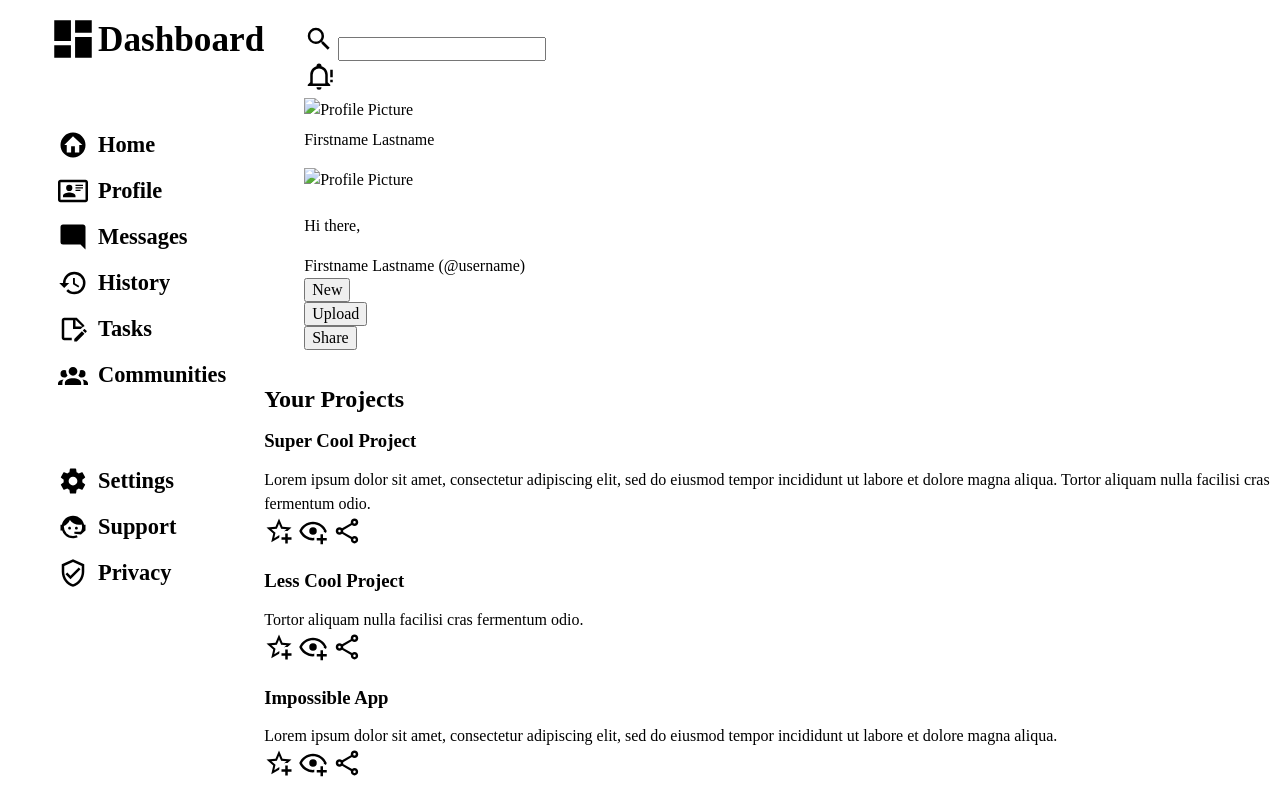
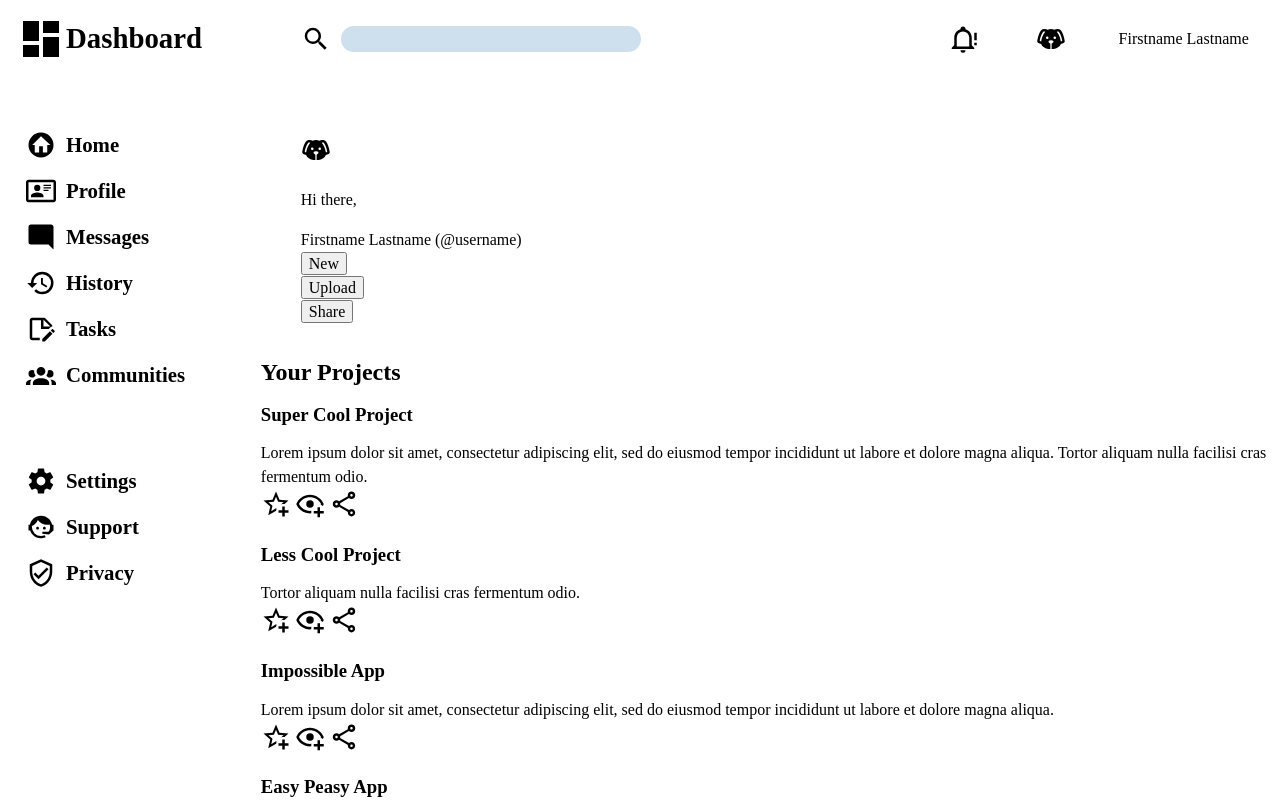
Before and after one commit to cblaylock18/admin-dashboard, a plain HTML site: page index.html in a window 1280 px wide. Shown: the top 801 px of the page. Drawn offline with Linux system fonts and the light colour scheme.

Commit message:
Add assests for profile image and setup grid on search bar row

```diff
--- a/index.html
+++ b/index.html
@@ -73,9 +73,7 @@
                         <li>
                             <form method="get" class="search-form">
                                 <label for="search-bar"
-                                    ><img
-                                        src="./imgs/magnify.svg"
-                                        alt="Search icon"
+                                    ><img src="./imgs/magnify.svg" alt="Search"
                                 /></label>
                                 <input
                                     type="search"
@@ -90,13 +88,17 @@
                                 alt="Notifications"
                             />
                         </li>
-                        <li><img src="TBD" alt="Profile Picture" /></li>
+                        <li>
+                            <img src="./imgs/dog.svg" alt="Profile Picture" />
+                        </li>
                         <li>Firstname Lastname</li>
                     </ul>
                 </div>
                 <div class="nav">
                     <ul>
-                        <li><img src="TBD" alt="Profile Picture" /></li>
+                        <li>
+                            <img src="./imgs/dog.svg" alt="Profile Picture" />
+                        </li>
                         <li>
                             <p>Hi there,</p>
                             <p>Firstname Lastname (@username)</p>
@@ -278,22 +280,22 @@
                 <div class="trending">
                     <h2>Announcements</h2>
                     <div class="trending-card">
-                        <img src="TBD" alt="Profile Picture" />
+                        <img src="./imgs/cat.svg" alt="Profile Picture" />
                         <p>@tegan</p>
                         <p>World Peace Builder</p>
                     </div>
                     <div class="trending-card">
-                        <img src="TBD" alt="Profile Picture" />
+                        <img src="./imgs/dog.svg" alt="Profile Picture" />
                         <p>@morgan</p>
                         <p>Super Cool Project</p>
                     </div>
                     <div class="trending-card">
-                        <img src="TBD" alt="Profile Picture" />
+                        <img src="./imgs/bird.svg" alt="Profile Picture" />
                         <p>@kendall</p>
                         <p>Life Changing App</p>
                     </div>
                     <div class="trending-card">
-                        <img src="TBD" alt="Profile Picture" />
+                        <img src="./imgs/ladybug.svg" alt="Profile Picture" />
                         <p>@alex</p>
                         <p>No Traffic Maker</p>
                     </div>
--- a/style.css
+++ b/style.css
@@ -116,17 +116,11 @@ img {
     display: inline-block;
 }
 
-li > img + p {
-    display: inline-block;
-    margin: 0;
-    padding: 0;
-    justify-self: left;
-}
-
 div.sidebar > ul {
     display: grid;
     grid-template-rows: 3fr repeat(5, 1fr) 3fr repeat(3, 1fr) max(50px, 25vh);
     row-gap: 1rem;
+    padding-left: 0.5rem;
 }
 
 div.sidebar > ul > li {
@@ -137,13 +131,56 @@ div.sidebar > ul > li {
     align-items: center;
 }
 
+li > img + p {
+    margin: 0;
+    padding: 0;
+    justify-self: left;
+}
 div.sidebar > ul > li > p {
-    font-size: 1.4rem;
+    font-size: 1.3rem;
     font-weight: bolder;
 }
+div.sidebar > ul > li:nth-child(1) > img {
+    height: 3rem;
+}
 
-div.sidebar > ul > li:nth-child(1) > img,
 div.sidebar > ul > li:nth-child(1) > p {
-    height: 50px;
-    font-size: 2.2rem;
+    font-size: 1.8rem;
 }
+
+.header {
+    display: grid;
+    grid-template-rows: 1fr 2fr;
+}
+
+.search > ul {
+    display: grid;
+    grid-template-columns: 7fr 1fr 1fr 2fr;
+}
+
+.search > ul > li {
+    display: grid;
+    place-content: center;
+}
+
+.search > ul > li:nth-child(1) {
+    justify-self: left;
+}
+
+.search-form {
+    display: grid;
+    grid-template-columns: minmax(30px, 1fr) 10fr 2fr;
+    gap: 10px;
+    align-items: center;
+}
+
+.search-form > label > img {
+    display: block;
+}
+
+#search-bar {
+    border-radius: 30px;
+    border: none;
+    background-color: rgb(206, 223, 238);
+    font-size: 1.4rem;
+}
```
Also changed, not shown: imgs/bird.svg (added), imgs/cat.svg (added), imgs/dog.svg (added), imgs/ladybug.svg (added).
